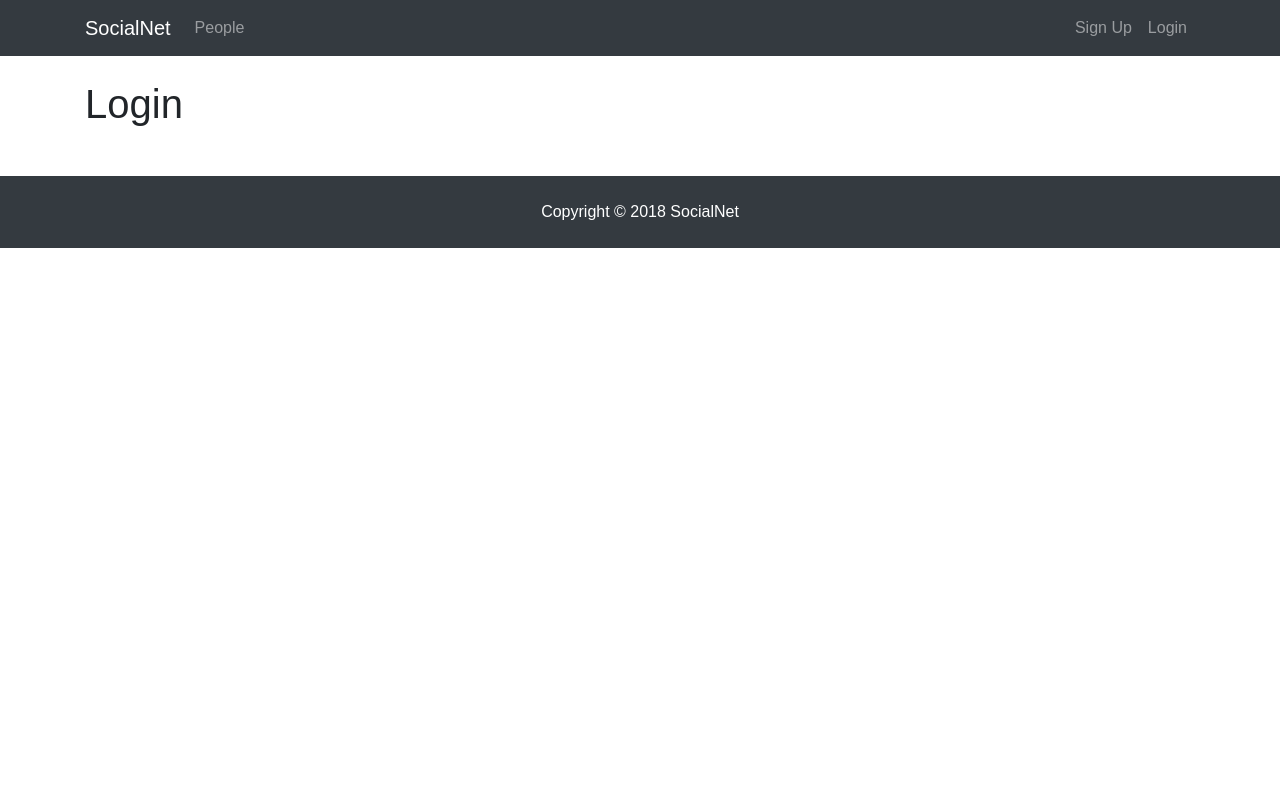
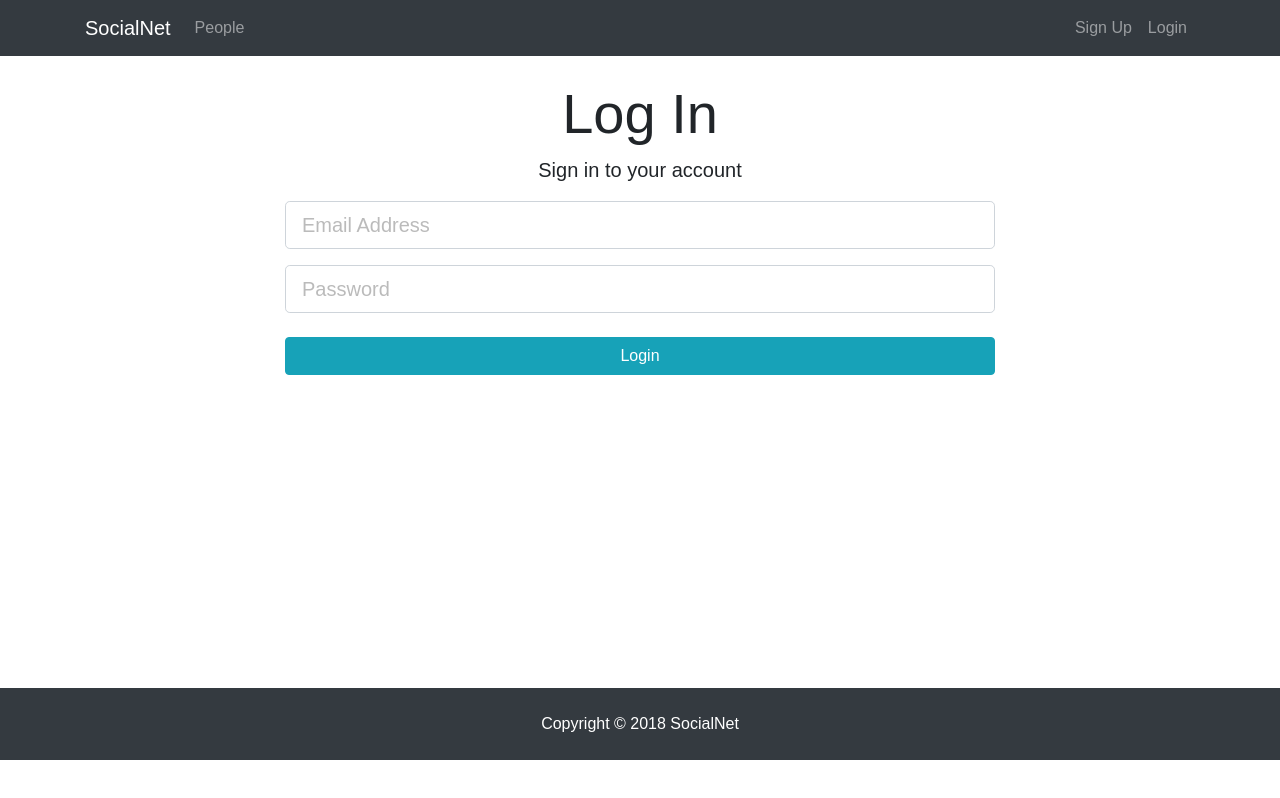
Before and after one commit to andriisavchuk/react-social, a React (Create React App) app in the folder client/: page /login in a window 1280 px wide. Built offline with nearby package versions, Linux system fonts and the light colour scheme.

Commit message:
create login component

```diff
--- a/client/src/App.css
+++ b/client/src/App.css
@@ -37,3 +37,7 @@ img {
 .form-control::placeholder {
   color: #bbb !important;
 }
+
+.login {
+  height: 70vh;
+}
--- a/client/src/components/auth/Login.js
+++ b/client/src/components/auth/Login.js
@@ -1,10 +1,67 @@
 import React, { Component } from 'react'
 
 class Login extends Component {
+  constructor() {
+    super();
+    this.state = {
+      email: '',
+      password: '',
+      errors: {}
+    };
+
+    this.onChange = this.onChange.bind(this);
+    this.onSubmit = this.onSubmit.bind(this);
+  }
+
+  onChange(event) {
+    this.setState({[event.target.name]: event.target.value});
+  }
+
+  onSubmit(event) {
+    event.preventDefault();
+
+    const logedUser = {
+      email: this.state.email,
+      password: this.state.password
+    };
+
+    console.log(logedUser);
+  }
+
   render() {
     return (
-      <div>
-        <h1>Login</h1>
+      <div className="login">
+        <div className="container">
+          <div className="row">
+            <div className="col-md-8 m-auto">
+              <h1 className="display-4 text-center">Log In</h1>
+              <p className="lead text-center">Sign in to your account</p>
+              <form onSubmit={this.onSubmit}>
+                <div className="form-group">
+                  <input
+                    type="email"
+                    className="form-control form-control-lg"
+                    placeholder="Email Address"
+                    name="email"
+                    value={this.state.email}
+                    onChange={this.onChange}
+                  />
+                </div>
+                <div className="form-group">
+                  <input
+                    type="password"
+                    className="form-control form-control-lg"
+                    placeholder="Password"
+                    name="password"
+                    value={this.state.password}
+                    onChange={this.onChange}
+                  />
+                </div>
+                <input type="submit" className="btn btn-info btn-block mt-4" value="Login"/>
+              </form>
+            </div>
+          </div>
+        </div>
       </div>
     )
   }
```
